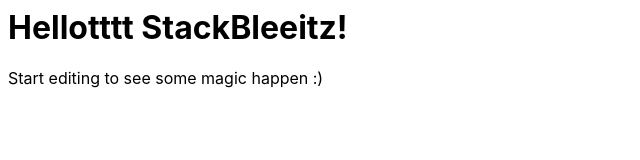
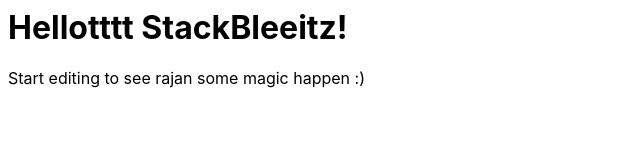
Before and after one commit to Rajan9176/react-wqgaht, a React (Create React App) app: page / in a window 1280 px wide. Shown: the top 160 px of the page, without its empty margins (0-640 px from the left). Built offline with nearby package versions, Linux system fonts and the light colour scheme.

Commit message:
1 file modified

```diff
--- a/src/App.js
+++ b/src/App.js
@@ -5,7 +5,7 @@ export default function App() {
   return (
     <div>
       <h1>Hellotttt StackBleeitz!</h1>
-      <p>Start editing to see some magic happen :)</p>
+      <p>Start editing to see rajan some magic happen :)</p>
     </div>
   );
 }
```
